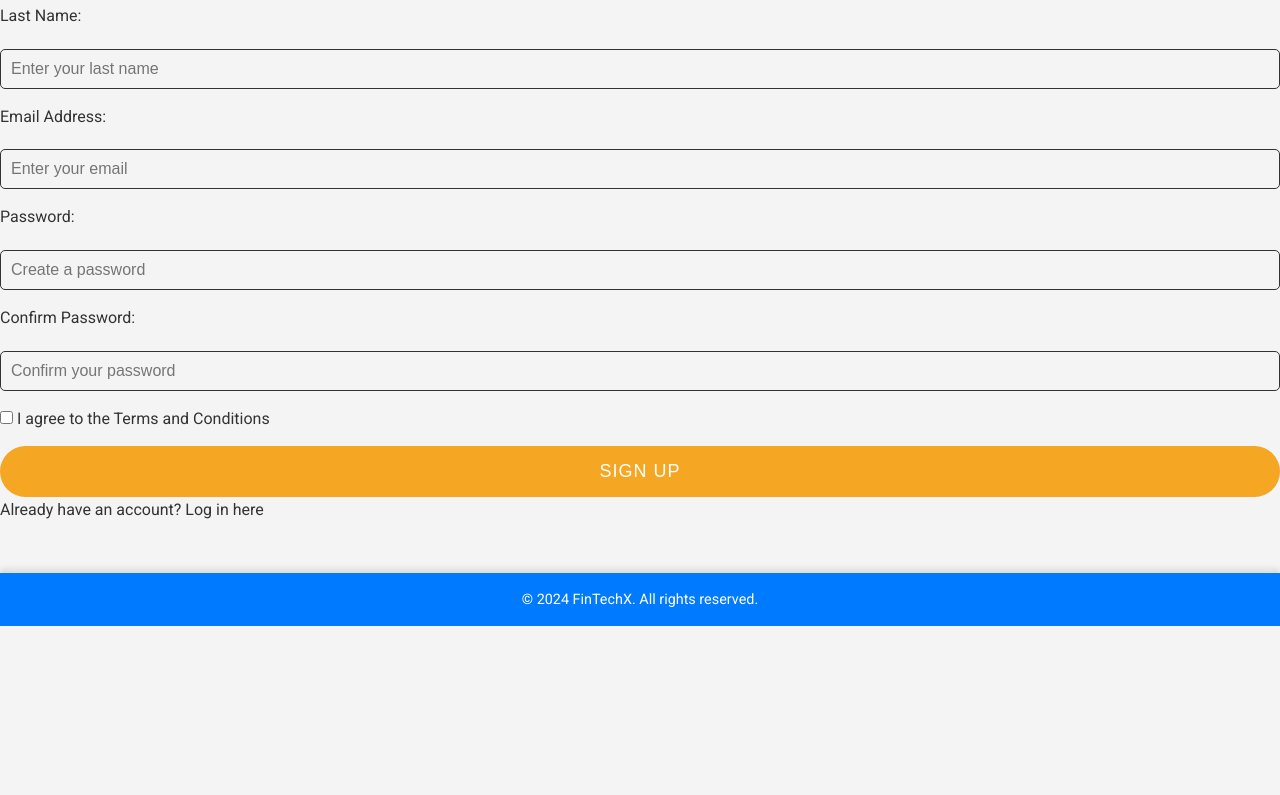
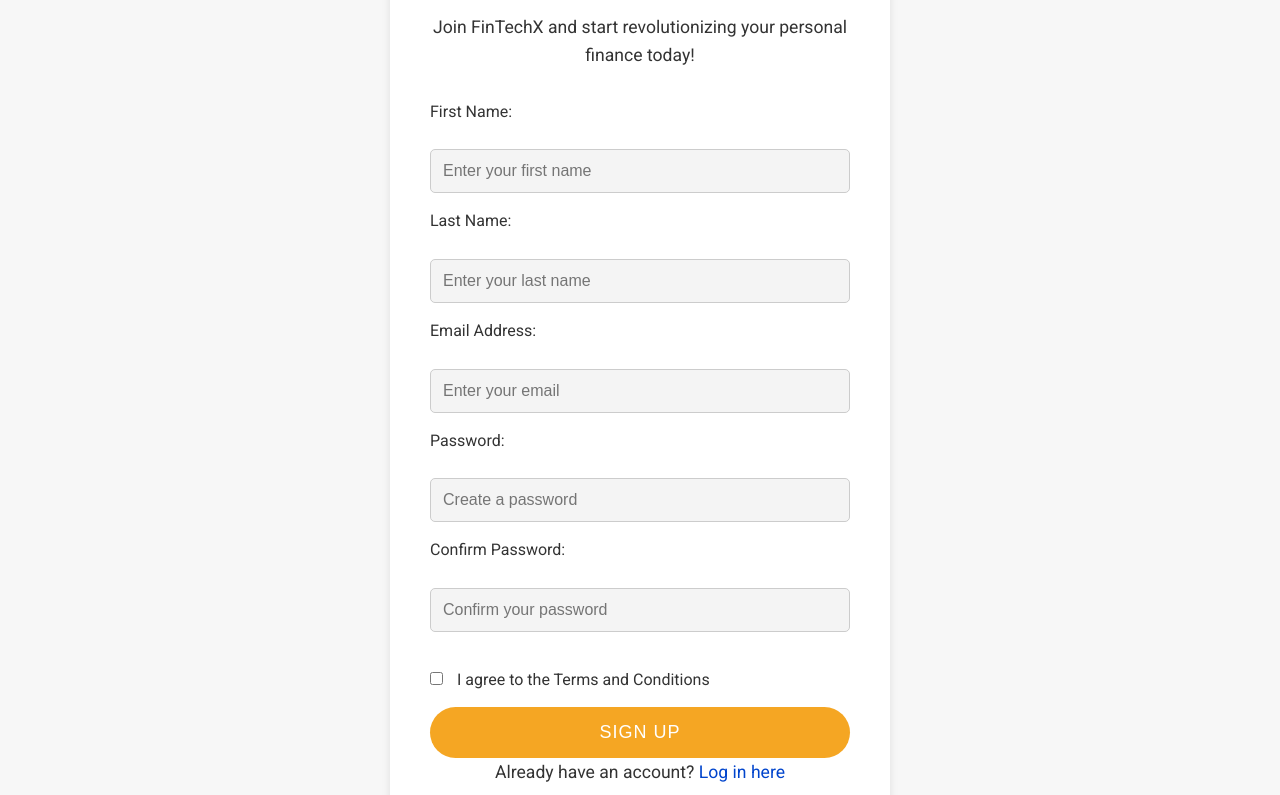
Before and after one commit to programmerraju/FintechX, a plain HTML site: page signup.html in a window 1280 px wide. Shown: the part 247-1042 px from the top of the page. Before the commit the page ends 873 px from the top, so only its background shows below. Drawn offline with Linux system fonts and the light colour scheme.

Commit message:
add style for signup.html page

```diff
--- a/styles.css
+++ b/styles.css
@@ -745,3 +745,86 @@
         padding: 10px;
     }
 }
+#signup {
+    padding: 50px 20px;
+    text-align: center;
+    background: #f7f7f7;
+}
+
+.signup-container {
+    max-width: 500px;
+    margin: 0 auto;
+    background-color: white;
+    padding: 40px;
+    border-radius: 8px;
+    box-shadow: 0 4px 8px rgba(0, 0, 0, 0.1);
+}
+
+h1 {
+    font-size: 2.5rem;
+    margin-bottom: 20px;
+    color: #0044cc;
+}
+
+p {
+    font-size: 1.1rem;
+    margin-bottom: 30px;
+}
+
+form {
+    display: flex;
+    flex-direction: column;
+    gap: 15px;
+}
+
+label {
+    font-size: 1rem;
+    color: #333;
+    text-align: left;
+}
+
+input[type="text"],
+input[type="email"],
+input[type="password"] {
+    padding: 12px;
+    border: 1px solid #ccc;
+    border-radius: 5px;
+    font-size: 1rem;
+    width: 100%;
+    margin-top: 5px;
+}
+
+input[type="checkbox"] {
+    margin-right: 10px;
+}
+
+.terms {
+    text-align: left;
+    margin-top: 20px;
+}
+
+.cta-primary {
+    background-color: #f5a623;
+    color: white;
+    padding: 15px 30px;
+    border-radius: 30px;
+    font-size: 18px;
+    text-transform: uppercase;
+    letter-spacing: 1px;
+    transition: background-color 0.3s ease;
+    border: none;
+    cursor: pointer;
+}
+
+.cta-primary:hover {
+    background-color: #d48919;
+}
+
+p a {
+    color: #0044cc;
+    text-decoration: none;
+}
+
+p a:hover {
+    text-decoration: underline;
+}
```
